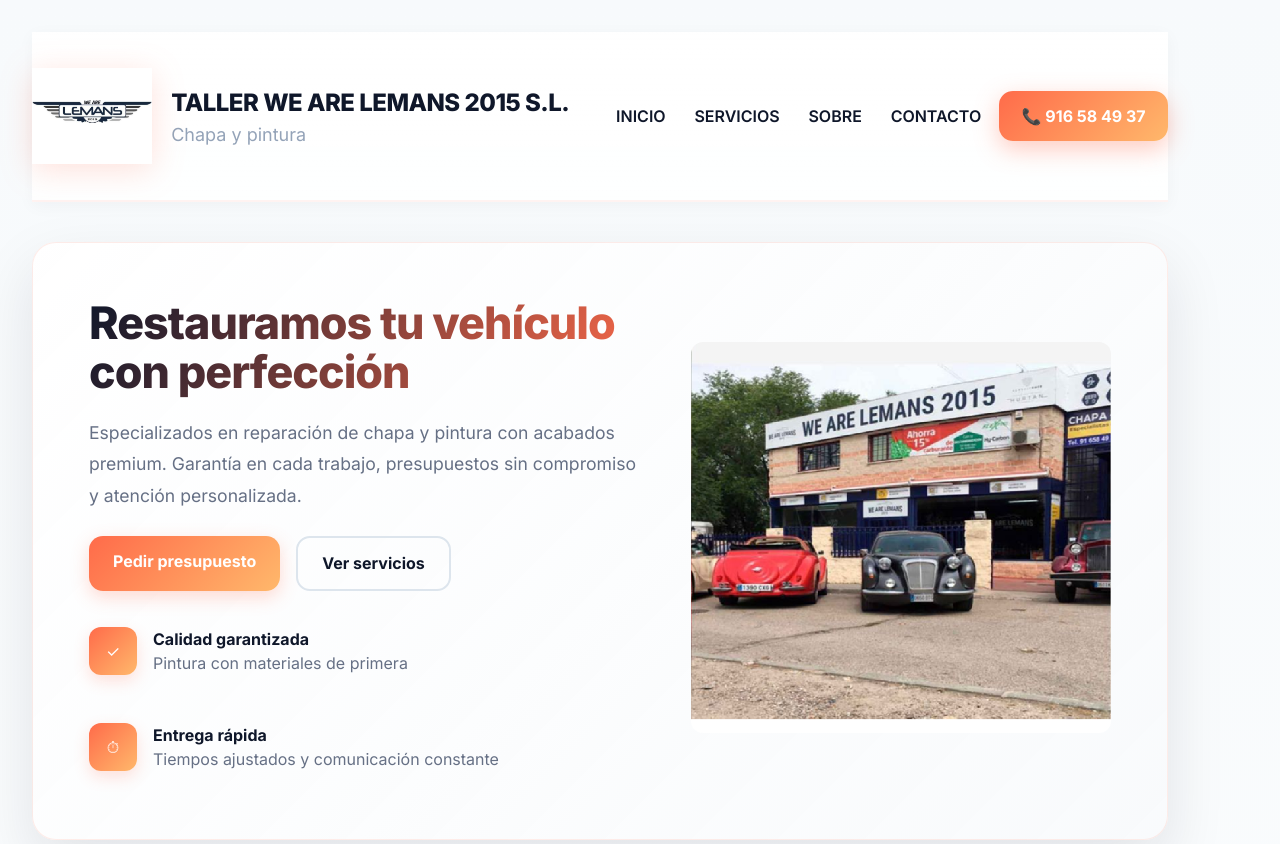
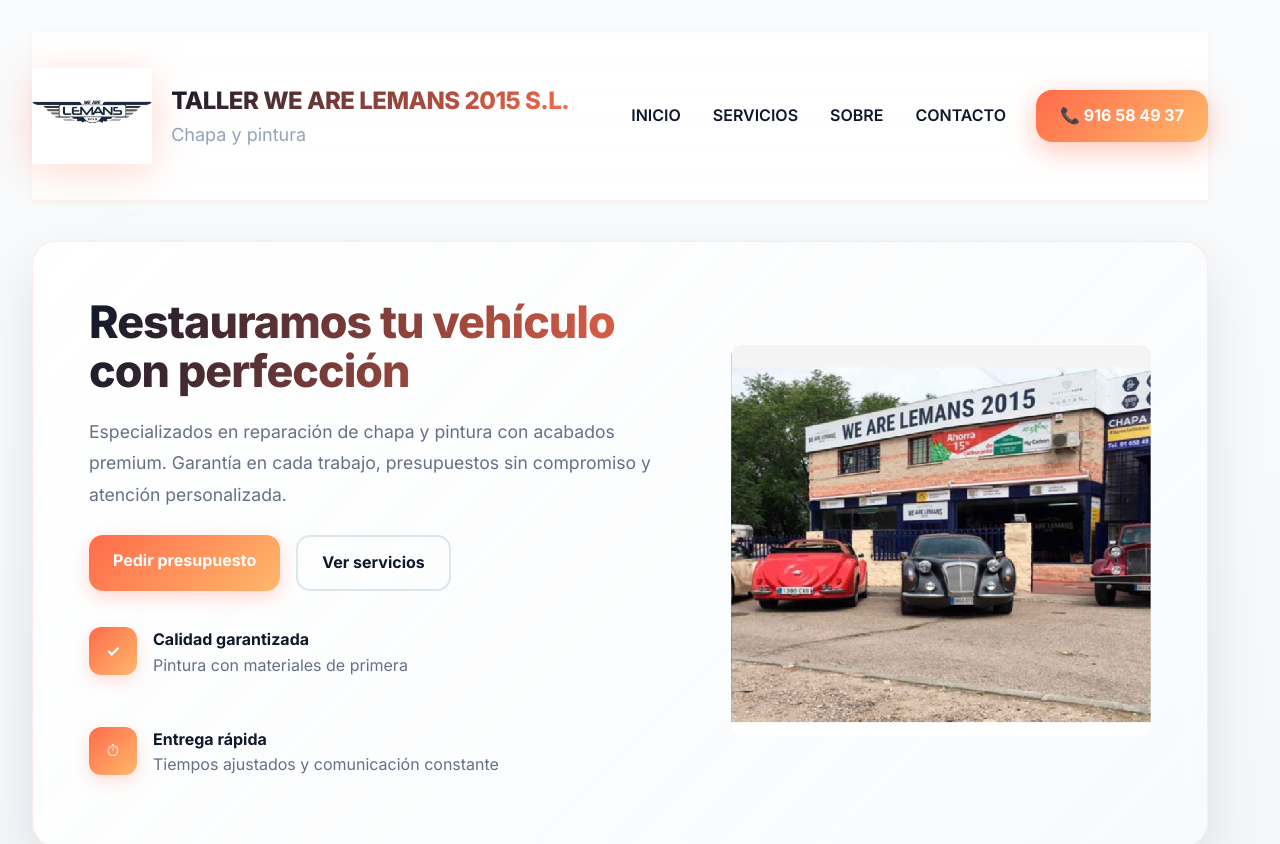
Before and after one commit to yoandrapl/proyecto-yoa, a React (Vite) app: page / in a window 1280 px wide. Shown: the top 844 px of the page. Built offline with nearby package versions, Linux system fonts and the light colour scheme.

Commit message:
style: enhance CSS variables and improve body styling for better aesthetics

```diff
--- a/src/App.css
+++ b/src/App.css
@@ -1,31 +1,107 @@
 :root{
   --accent-1: #ff6b4a;
   --accent-2: #ffb86b;
+  --accent-3: #f97316;
   --dark: #0f172a;
   --muted: #667085;
   --light: #f8fafc;
-  --bg: linear-gradient(180deg,#f7fafc 0%, #ffffff 100%);
-  --card-bg: rgba(255,255,255,0.85);
-  --glass: rgba(255,255,255,0.6);
+  --bg: linear-gradient(180deg,#fafbfc 0%, #f0f4f8 50%, #e8f0f7 100%);
+  --card-bg: rgba(255,255,255,0.95);
+  --glass: rgba(255,255,255,0.75);
+  --shadow-sm: 0 2px 8px rgba(15,23,42,0.04);
+  --shadow-md: 0 8px 24px rgba(15,23,42,0.08);
+  --shadow-lg: 0 16px 48px rgba(15,23,42,0.12);
+  --shadow-xl: 0 24px 64px rgba(15,23,42,0.16);
 }
 
-*{box-sizing:border-box}
-html{scroll-behavior:smooth}
-body{font-family:Inter,system-ui,Segoe UI,Roboto,Arial,sans-serif;margin:0;background:var(--bg);color:var(--dark);transition:background 0.3s}
-.site{max-width:1200px;margin:0 auto;padding:2rem}
-.container{padding:0 1rem}
+*{box-sizing:border-box;margin:0;padding:0}
+html{scroll-behavior:smooth;font-size:16px}
+body{
+  font-family:'Inter',-apple-system,BlinkMacSystemFont,'Segoe UI',Roboto,'Helvetica Neue',Arial,sans-serif;
+  margin:0;
+  background:var(--bg);
+  color:var(--dark);
+  line-height:1.6;
+  -webkit-font-smoothing:antialiased;
+  -moz-osx-font-smoothing:grayscale;
+  overflow-x:hidden
+}
+.site{max-width:1240px;margin:0 auto;padding:2rem;animation:fadeIn 0.6s ease-in-out}
+.container{padding:0 1.5rem}
 
-.site-header{display:flex;align-items:center;justify-content:space-between;padding:1.5rem 0;border-bottom:2px solid rgba(255,107,74,0.08);background:linear-gradient(180deg,rgba(255,255,255,0.98),rgba(255,255,255,0.85));backdrop-filter:blur(12px);position:sticky;top:0;z-index:100;box-shadow:0 4px 16px rgba(15,23,42,0.04)}
-.brand{display:flex;align-items:center;gap:1.2rem;text-decoration:none;color:inherit;transition:all 0.3s ease}
-.brand:hover{transform:translateY(-3px);opacity:0.9}
-.brand img{width:120px;height:120px;object-fit:contain;filter:drop-shadow(0 6px 16px rgba(255,107,74,0.2));transition:filter 0.3s}
-.brand:hover img{filter:drop-shadow(0 8px 20px rgba(255,107,74,0.3))}
-.brand .title{font-weight:800;font-size:1.15rem;letter-spacing:-0.5px}
-.cta-phone{background:linear-gradient(135deg,var(--accent-1),var(--accent-2));color:white;padding:0.8rem 1.4rem;border-radius:14px;text-decoration:none;font-weight:700;box-shadow:0 8px 24px rgba(255,107,74,0.35);transition:all 0.3s ease;border:none;cursor:pointer}
-.cta-phone:hover{transform:translateY(-3px);box-shadow:0 12px 32px rgba(255,107,74,0.45)}
-.site-nav a{margin-left:1.8rem;color:inherit;text-decoration:none;font-weight:600;transition:all 0.3s ease;position:relative}
-.site-nav a:hover{color:var(--accent-1)}
-.site-nav a::after{content:'';position:absolute;bottom:-4px;left:0;width:0;height:2px;background:linear-gradient(90deg,var(--accent-1),var(--accent-2));transition:width 0.3s ease}
+@keyframes fadeIn{from{opacity:0;transform:translateY(20px)}to{opacity:1;transform:translateY(0)}}
+@keyframes slideUp{from{opacity:0;transform:translateY(30px)}to{opacity:1;transform:translateY(0)}}
+@keyframes scaleIn{from{opacity:0;transform:scale(0.95)}to{opacity:1;transform:scale(1)}}
+@keyframes shimmer{0%{background-position:-1000px 0}100%{background-position:1000px 0}}
+
+.site-header{
+  display:flex;
+  align-items:center;
+  justify-content:space-between;
+  padding:1.5rem 0;
+  border-bottom:1px solid rgba(255,107,74,0.1);
+  background:linear-gradient(180deg,rgba(255,255,255,0.98) 0%,rgba(255,255,255,0.92) 100%);
+  backdrop-filter:blur(16px) saturate(180%);
+  position:sticky;
+  top:0;
+  z-index:1000;
+  box-shadow:var(--shadow-sm);
+  animation:slideUp 0.5s ease-out;
+  transition:all 0.3s ease
+}
+.site-header:hover{box-shadow:var(--shadow-md)}
+.brand{display:flex;align-items:center;gap:1.2rem;text-decoration:none;color:inherit;transition:all 0.4s cubic-bezier(0.4,0,0.2,1)}
+.brand:hover{transform:translateY(-4px) scale(1.02)}
+.brand img{
+  width:120px;
+  height:120px;
+  object-fit:contain;
+  filter:drop-shadow(0 8px 20px rgba(255,107,74,0.25));
+  transition:all 0.4s cubic-bezier(0.4,0,0.2,1);
+  animation:scaleIn 0.6s ease-out
+}
+.brand:hover img{filter:drop-shadow(0 12px 28px rgba(255,107,74,0.4));transform:rotate(-2deg)}
+.brand .title{font-weight:800;font-size:1.15rem;letter-spacing:-0.5px;background:linear-gradient(135deg,var(--dark),var(--accent-1));-webkit-background-clip:text;-webkit-text-fill-color:transparent}
+.cta-phone{
+  background:linear-gradient(135deg,var(--accent-1),var(--accent-2),var(--accent-3));
+  background-size:200% 200%;
+  color:white;
+  padding:0.85rem 1.5rem;
+  border-radius:16px;
+  text-decoration:none;
+  font-weight:700;
+  box-shadow:0 8px 28px rgba(255,107,74,0.4);
+  transition:all 0.4s cubic-bezier(0.4,0,0.2,1);
+  border:none;
+  cursor:pointer;
+  position:relative;
+  overflow:hidden
+}
+.cta-phone::before{content:'';position:absolute;top:0;left:-100%;width:100%;height:100%;background:linear-gradient(90deg,transparent,rgba(255,255,255,0.3),transparent);transition:left 0.5s}
+.cta-phone:hover::before{left:100%}
+.cta-phone:hover{transform:translateY(-4px) scale(1.05);box-shadow:0 16px 40px rgba(255,107,74,0.5);background-position:100% 0}
+.site-nav a{
+  margin-left:2rem;
+  color:inherit;
+  text-decoration:none;
+  font-weight:600;
+  transition:all 0.3s cubic-bezier(0.4,0,0.2,1);
+  position:relative;
+  padding:0.5rem 0
+}
+.site-nav a:hover{color:var(--accent-1);transform:translateY(-2px)}
+.site-nav a::after{
+  content:'';
+  position:absolute;
+  bottom:0;
+  left:50%;
+  transform:translateX(-50%);
+  width:0;
+  height:3px;
+  background:linear-gradient(90deg,var(--accent-1),var(--accent-2));
+  border-radius:2px;
+  transition:width 0.4s cubic-bezier(0.4,0,0.2,1)
+}
 .site-nav a:hover::after{width:100%}
 
 .hero{display:grid;grid-template-columns:1fr 420px;gap:3rem;align-items:center;margin:2.5rem 0;padding:3.5rem;border-radius:24px;background:linear-gradient(135deg,rgba(255,255,255,0.98),rgba(248,250,252,0.9));box-shadow:0 24px 60px rgba(15,23,42,0.1);backdrop-filter:blur(12px);border:1.5px solid rgba(255,107,74,0.12);transition:all 0.3s ease}
```
